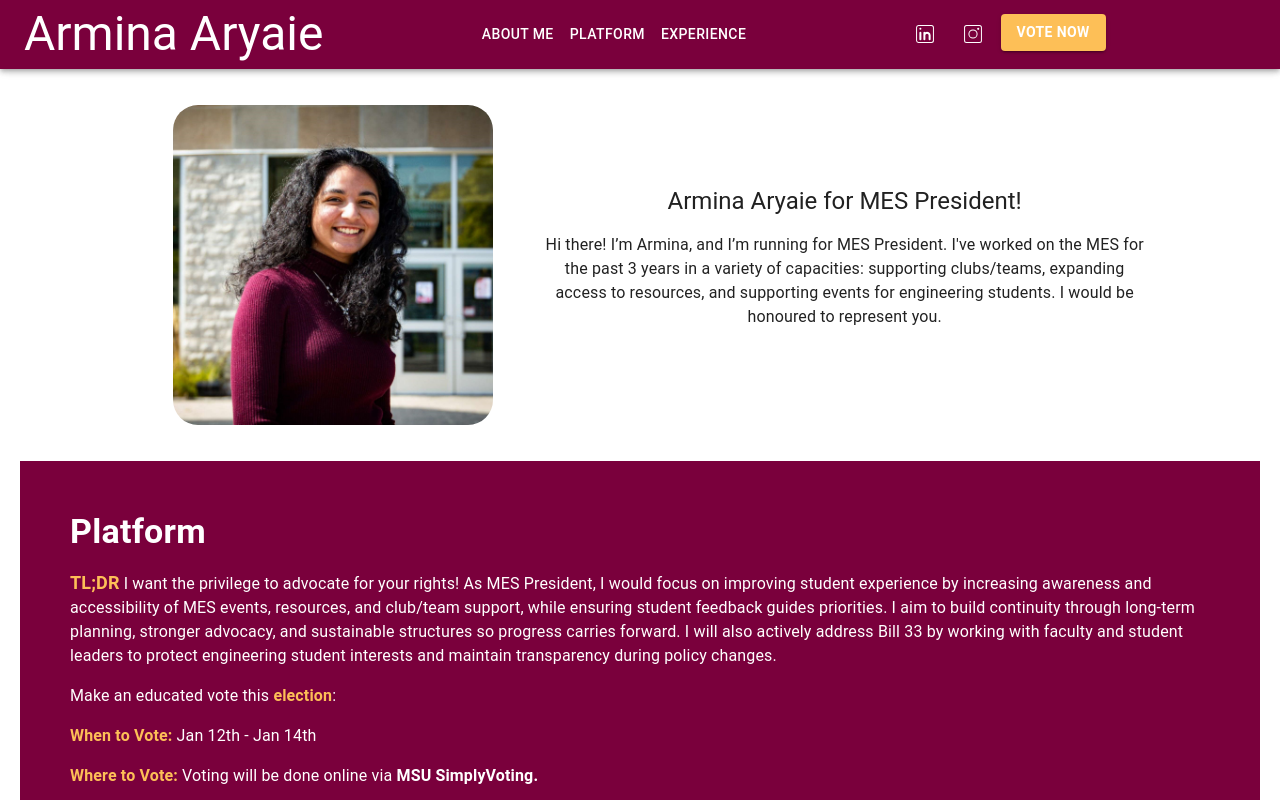
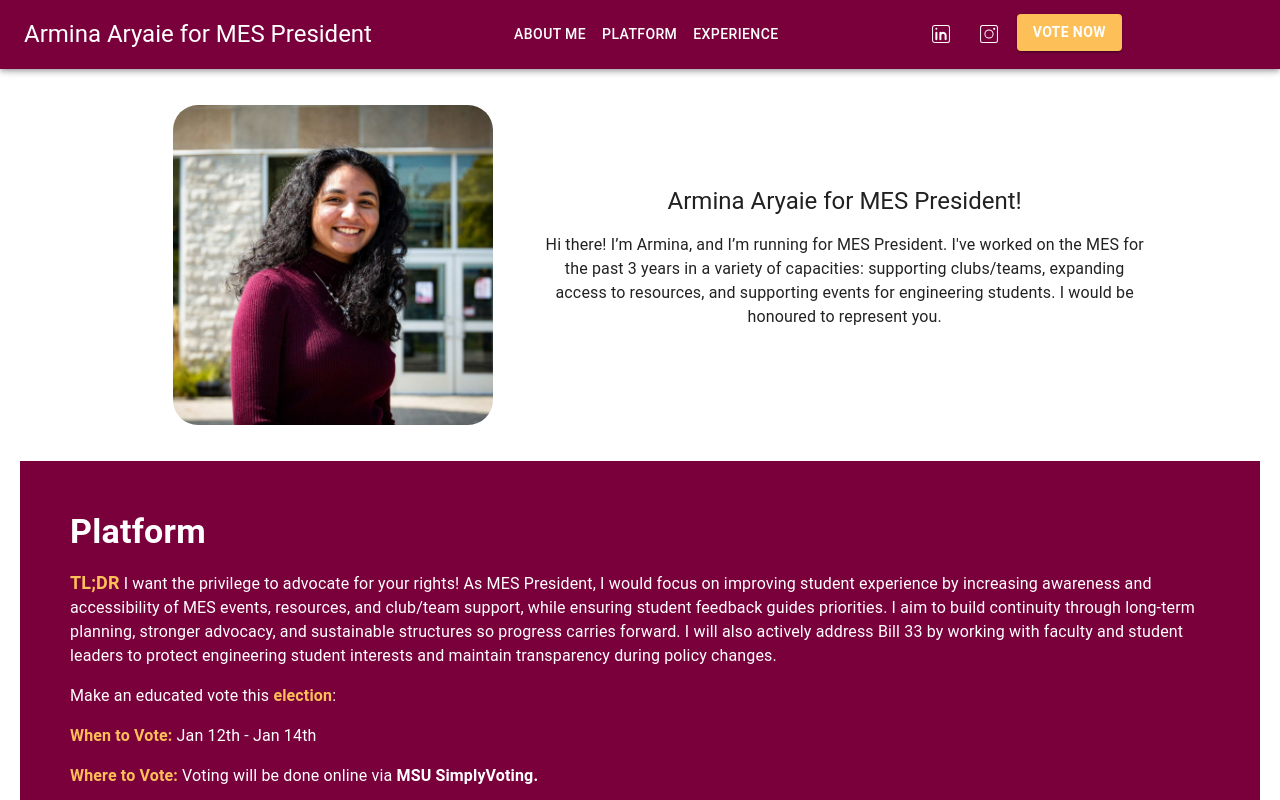
Before and after one commit to armina707/armina707.github.io, a React (Create React App) app: page / in a window 1280 px wide. Shown: the top 800 px of the page. Built offline with nearby package versions, Linux system fonts and the light colour scheme.

Commit message:
update nav message

```diff
--- a/src/Layouts/LayoutOne/DesktopMenu.tsx
+++ b/src/Layouts/LayoutOne/DesktopMenu.tsx
@@ -9,9 +9,17 @@ const DesktopMenu = () => {
         variant="h3"
         color="inherit"
         component="div"
-        sx={{ flexGrow: 1, display: { xs: "none", md: "flex" } }}
+        sx={{
+          flexGrow: 1, display: { xs: "none", md: "flex" },
+          fontSize: {
+            xs: '0.8rem',
+            sm: '1rem',
+            md: '1.2rem',
+            lg: '1.5rem',
+          }
+        }}
       >
-        Armina Aryaie
+        Armina Aryaie for MES President
       </Typography>
       <Box sx={{ flexGrow: 1, display: { xs: "none", md: "flex" } }}>
         {navList.filter((page) => page.active).map((page) => (
--- a/src/Layouts/LayoutOne/MobileMenu.tsx
+++ b/src/Layouts/LayoutOne/MobileMenu.tsx
@@ -34,11 +34,19 @@ const MobileMenu = () => {
           variant="h3"
           color="inherit"
           component="div"
-          sx={{ flexGrow: 1 }}
+          sx={{
+            flexGrow: 1,
+            fontSize: {
+              xs: '1.25rem',
+              sm: '1.75rem',
+              md: '1.2rem',
+              lg: '1.5rem',
+            }
+          }}
         >
-          Armina Aryaie
+          Armina Aryaie for MES President
         </Typography>
-      </Box>
+      </Box >
       <Drawer
         open={open}
         onClose={() => {
```
Also changed, not shown: 5 other files (tests, documents, lock files or other folders).
